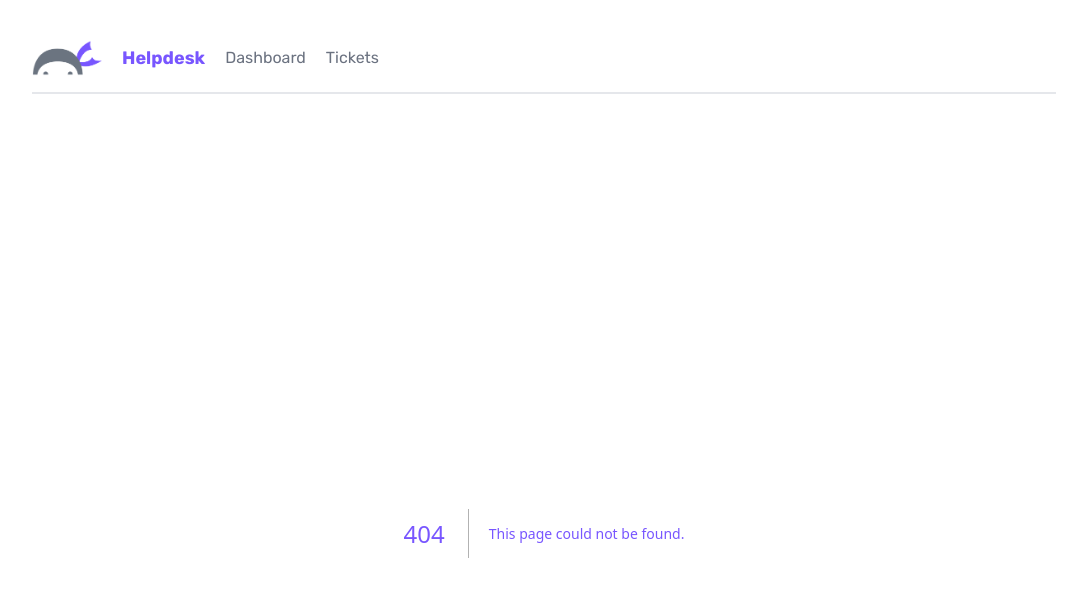
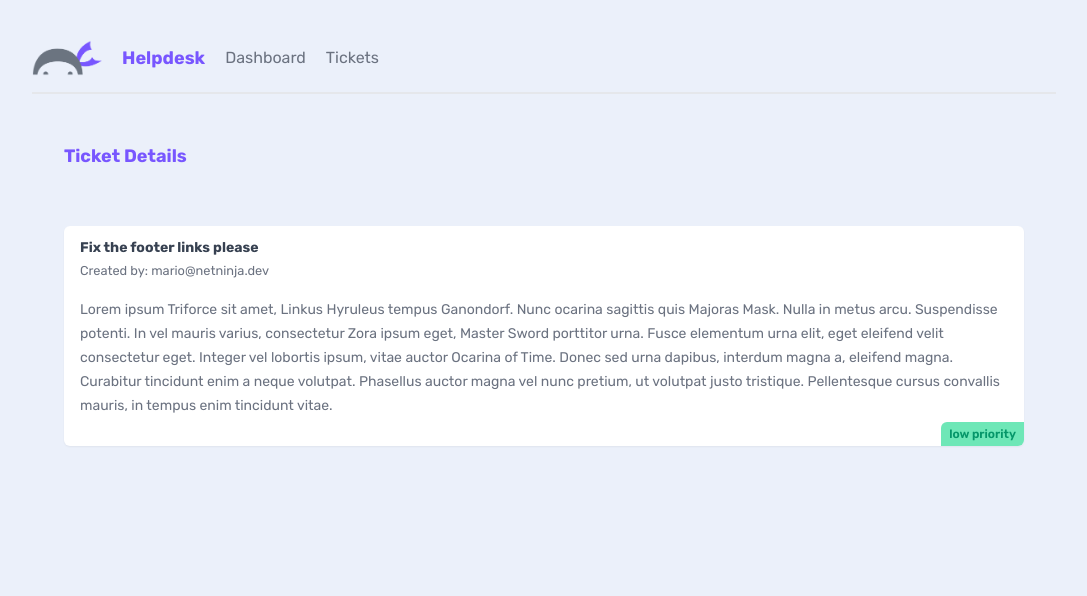
Before and after one commit to Mig-uel/helpdesk, a Next.js app: page /tickets/1 in a window 1280 px wide. Before the commit this address had no page. Shown: the top 596 px of the page, without its empty margins (96-1183 px from the left). Built offline with nearby package versions, Linux system fonts and the light colour scheme; data requests are answered from the project's data file.

Commit message:
feat: Add ticket details page component

```diff
--- /dev/null
+++ b/app/tickets/[id]/page.tsx
@@ -0,0 +1,38 @@
+interface TicketDetails {
+  params: {
+    id: string
+  }
+}
+
+const getTicketById = async (id: string): Promise<Ticket> => {
+  const res = await fetch(`http://localhost:4000/tickets/${id}`, {
+    next: {
+      revalidate: 60,
+    },
+  })
+
+  return res.json()
+}
+
+const TicketDetails = async ({ params }: TicketDetails) => {
+  const ticket = await getTicketById(params.id)
+
+  return (
+    <main>
+      <nav>
+        <h2>Ticket Details</h2>
+      </nav>
+
+      <div className='card'>
+        <h3>{ticket.title}</h3>
+        <small>Created by: {ticket.user_email}</small>
+        <p>{ticket.body}</p>
+        <div className={`pill ${ticket.priority}`}>
+          {ticket.priority} priority
+        </div>
+      </div>
+    </main>
+  )
+}
+
+export default TicketDetails
```
